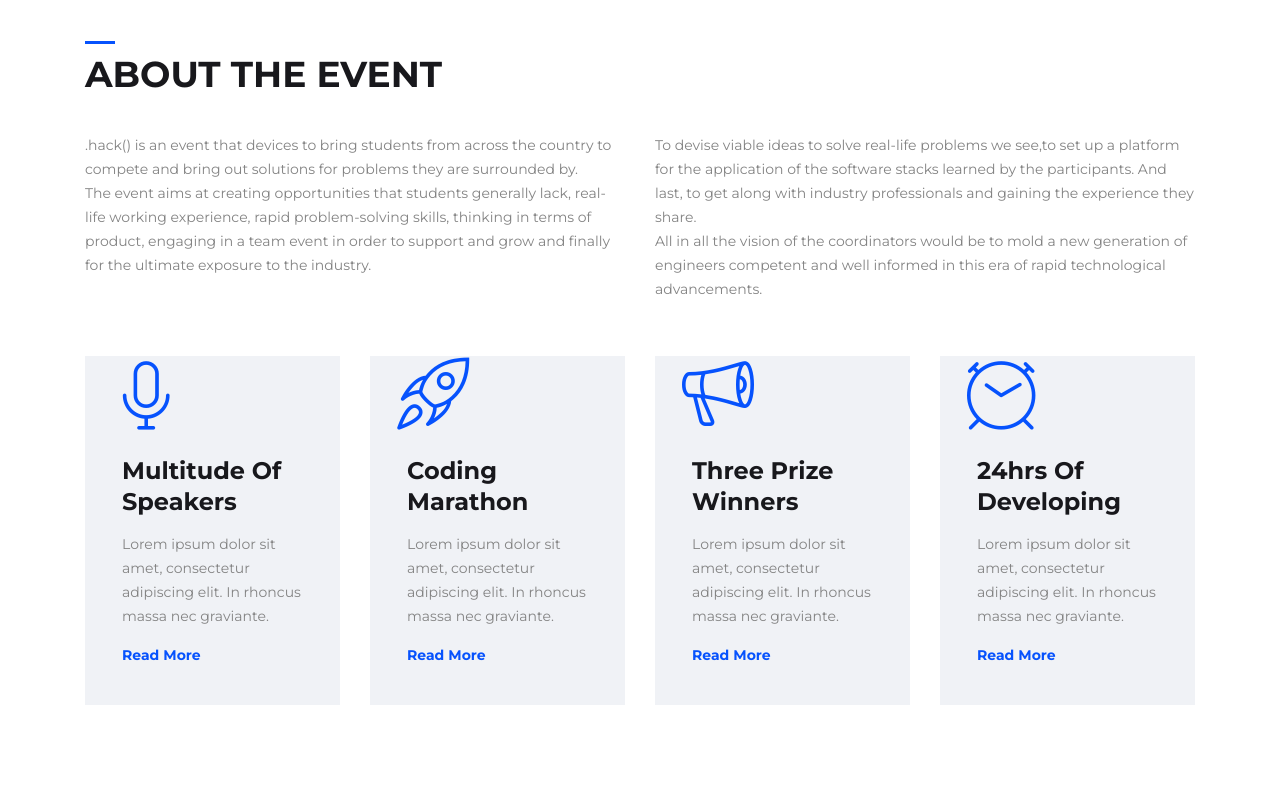
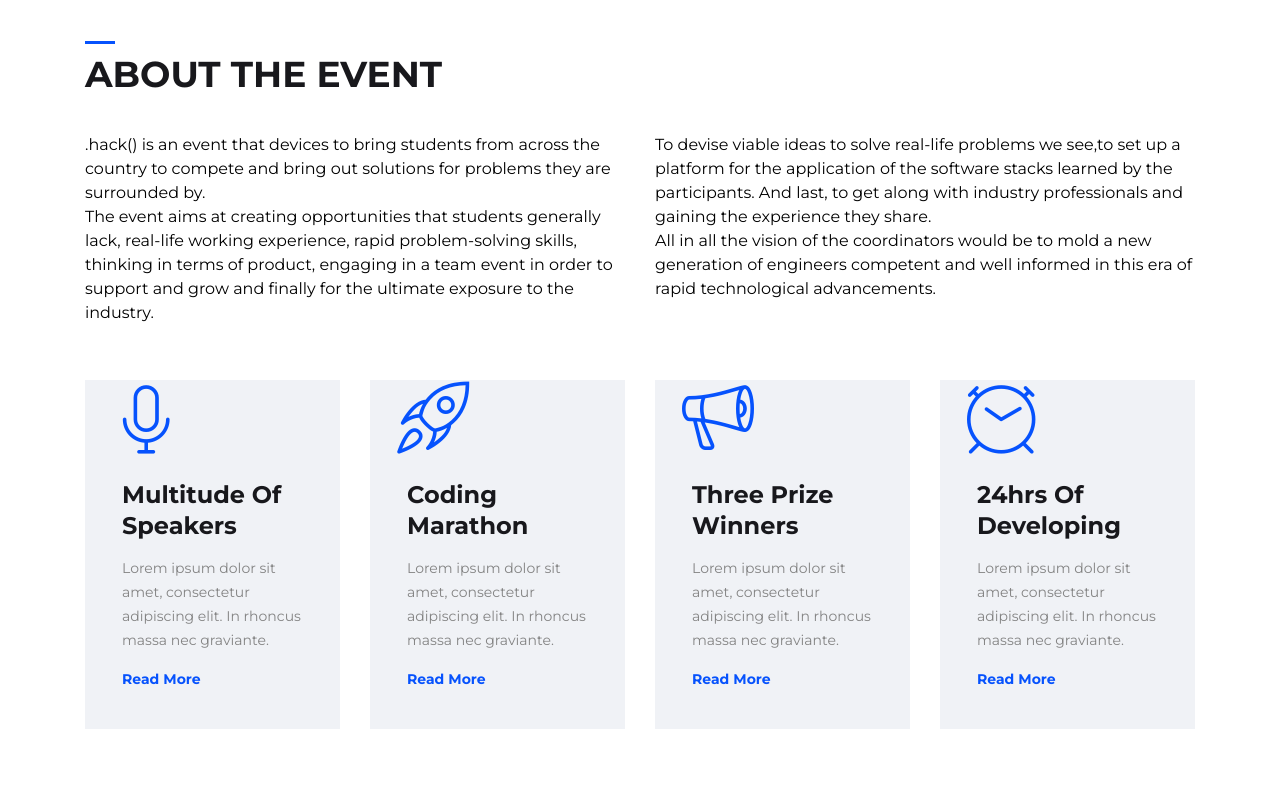
Before and after one commit to fillerInk/hack, a website: page index.html in a window 1280 px wide. Shown: the part 1600-2400 px from the top of the page. Drawn offline with Linux system fonts and the light colour scheme; files whose address does not match are found by name.

Commit message:
about section font color

```diff
--- a/assets/css/main.css
+++ b/assets/css/main.css
@@ -1978,6 +1978,7 @@ Cover
 -------------------------------------------------------- */
 .home-cover {
   position: relative;
+  background-color: white;
 }
 
 .cover_slider {
@@ -3423,3 +3424,7 @@ textarea.form-control {
 .accordion_card .card-body {
   font-size: 16px;
 }
+.text-black{
+  color: black;
+  font-size: 16px;
+}
--- a/index.html
+++ b/index.html
@@ -232,13 +232,13 @@
         </div>
         <div class="row justify-content-center">
             <div class="col-12 col-md-6">
-                <p>
+                <p class="text-black">
                   .hack() is an event that devices to bring students from across the country to compete and bring out solutions for problems they are surrounded by.<br>
                   The event aims at creating opportunities that students generally lack, real-life working experience, rapid problem-solving skills, thinking in terms of product, engaging in a team event in order to support and grow and finally for the ultimate exposure to the industry.
                 </p>
             </div>
             <div class="col-12 col-md-6">
-                <p>
+                <p class="text-black">
                     To devise viable ideas to solve real-life problems we see,to set up a platform for the application of the software stacks learned by the participants. And last, to get along with industry professionals and gaining the experience they share.<br>
                      All in all the vision of the coordinators would be to mold a new generation of engineers competent and well informed in this era of rapid technological advancements.
                 </p>
```
